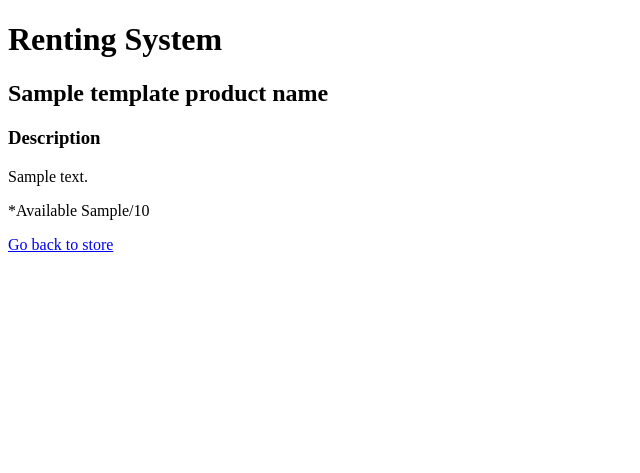
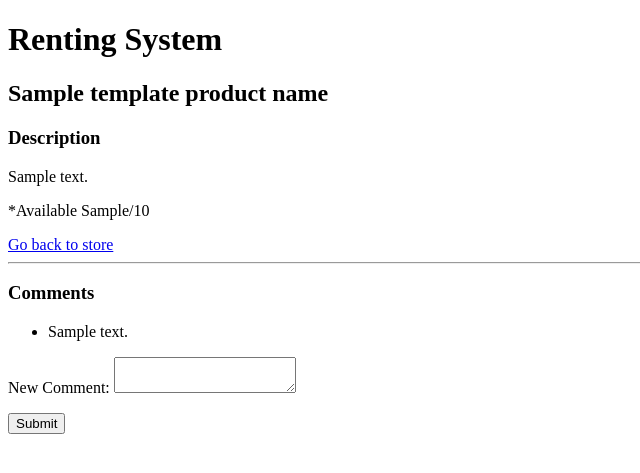
Before and after one commit to mSimon12/rental_system, a Flask app: template flaskr/templates/product_view.html in a window 1280 px wide. Shown: the top 473 px of the page, without its empty margins (0-640 px from the left). Run offline with Flask 3, Linux system fonts and the light colour scheme; the template is opened without the code that fills it: values that come from a table or form of the project are taken from there, most other values are stand-ins (such as "Sample title", 1, 10 or a date in 2020).

Commit message:
feat: initial generic form for comments

```diff
--- a/flaskr/store.py
+++ b/flaskr/store.py
@@ -1,10 +1,12 @@
 
-from flask import Blueprint, current_app, request, render_template
+from flask import Blueprint, current_app, request, render_template, Flask
+from flaskr.db import get_db
 
-from flaskr.db import get_db
+from flaskr.store_forms import CommentForm
 
 bp = Blueprint('store', __name__, url_prefix='/store')
 
+comments = []
 
 def get_store_items():
     db = get_db()
@@ -35,8 +37,14 @@ def get_product_info_by_id(id):
     return None
 
 
-@bp.route('/<int:id>')
+@bp.route('/<int:id>', methods=['GET', 'POST'])
 def product_view(id):
+    comment_form = CommentForm()
+
+    if request.method == 'POST':
+        comments.append(comment_form.new_comment.data)
+        comment_form.new_comment.data = None
+
     item_info = get_product_info_by_id(id)
     if not item_info:
         return '', 404
@@ -44,7 +52,9 @@ def product_view(id):
                            template_product_name = item_info['item'],
                            template_product_description = item_info['description'],
                            template_product_available = item_info['available'],
-                           template_product_stock = item_info['stock_size'])
+                           template_product_stock = item_info['stock_size'],
+                           template_product_comments = comments,
+                           template_add_comment = comment_form)
 
 
 def check_item_existence_by_name(item_name):
--- /dev/null
+++ b/flaskr/store_forms.py
@@ -0,0 +1,7 @@
+from flask_wtf import FlaskForm
+from wtforms import TextAreaField, SubmitField
+from wtforms.validators import DataRequired
+
+class CommentForm(FlaskForm):
+    new_comment = TextAreaField("New Comment:", validators=[DataRequired()])
+    submit_comment = SubmitField("Submit")
--- a/flaskr/templates/product_view.html
+++ b/flaskr/templates/product_view.html
@@ -2,9 +2,36 @@
 
 {% block content%}
 <h2>{{ template_product_name }}</h2>
-    <h3>Description</h3>
+<h3>Description</h3>
     <p>{{ template_product_description }}</p>
     <p>*Available {{ template_product_available }}/{{ template_product_stock }}</p>
 
+<!--<form action="{{ url_for('store.rent_item_request') }}" method="PUT">-->
+<!--    <input id="rent_submit" name="rent_submit" type="submit" value="RentVolume">-->
+<!--</form>-->
+<!--<form action="{{ url_for('store.rent_item_request') }}" method="PUT">-->
+<!--    <input id="return_submit" name="return_submit" type="submit" value="ReturnVolume">-->
+<!--</form>-->
+
 <a href="/store/">Go back to store</a>
+<hr>
+
+<h3>Comments</h3>
+    <ul>
+        {% for comment in template_product_comments %}
+        <li> {{comment}} </li>
+        {% endfor %}
+    </ul>
+
+    <form method="POST">
+        {{ template_add_comment.hidden_tag() }}
+        <p>
+            {{ template_add_comment.new_comment.label }}
+            {{ template_add_comment.new_comment() }}
+        </p>
+        <p>
+            {{ template_add_comment.submit_comment() }}
+        </p>
+    </form>
+
 {% endblock %}
```
